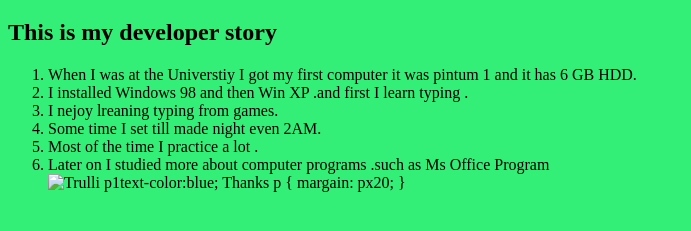
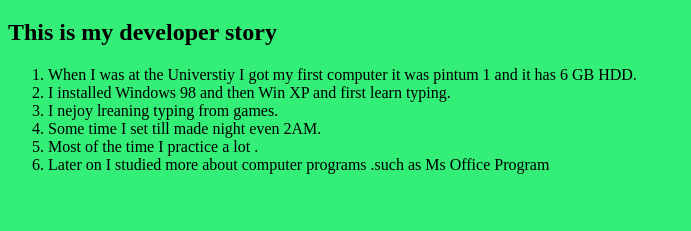
Before and after one commit to nisarfriend/NEW-Repository, a plain HTML site: page about.html in a window 1280 px wide. Shown: the part 149-380 px from the top of the page, without its empty margins (0-691 px from the left). Drawn offline with Linux system fonts and the light colour scheme.

Commit message:
Cleaned up about.html

```diff
--- a/about.html
+++ b/about.html
@@ -5,8 +5,19 @@
   <meta name="viewport" content="width=device-width, initial-scale=1.0">
   <meta http-equiv="X-UA-Compatible" content="ie=edge">
   <title>Document</title>
+
+  <style>
+    body {
+      background-color: #33EE77;
+    }
+
+    h1 {
+      color:Blue;
+    }
+  </style>
 </head>
-<body bgcolor="33EE77">
+
+<body>
   <header>
     <ul>
       <a href="./index.html"><li>Home</li></a>
@@ -15,32 +26,18 @@
       <li>Books</li>
     </ul>
   </header>
-  </style>
+
   <h1>Nisar Ahmad Amery</h1>
+
   <h2>This is my developer story</h2>
-  <style media="screen">
-    h1 {
-      color:Blue;
-    }
-  </style>
+
   <ol>
-    <li>When I was at the Universtiy I got my first computer
-       it was pintum 1 and it has 6 GB HDD.</li>
-    <li>I installed Windows 98  and then Win XP .and first
-      I learn typing .</li>
-    <li>I nejoy lreaning typing from games.
+    <li>When I was at the Universtiy I got my first computer it was pintum 1 and it has 6 GB HDD.</li>
+    <li>I installed Windows 98 and then Win XP and first learn typing.</li>
+    <li>I nejoy lreaning typing from games.</li>
     <li>Some time I set till made night even 2AM.</li>
     <li>Most of the time I practice a lot .</li>
     <li>Later on I studied more about computer programs .such as Ms Office Program</li>
-
-</li>
-<img src="pic_trulli.jpg" alt="Trulli" width="500" height="333">
-p1text-color:blue;
-<p1>Thanks</p1>
-p { margain: px20; }
-
-  </style>
-
   </ol>
 
 </body>
```
Lines whose indentation alone changed are shown as unchanged.
